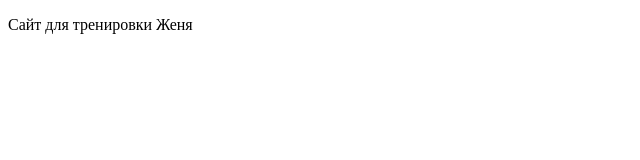
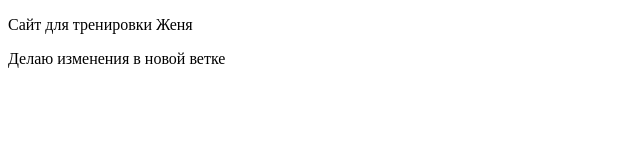
Before and after one commit to Zhenyapechenya/newProject, a plain HTML site: page index.html in a window 1280 px wide. Shown: the whole page, without its empty margins (0-640 px from the left). Drawn offline with Linux system fonts and the light colour scheme.

Commit message:
Внесла изменения, чтобы можо было делать пулл реквест

```diff
--- a/index.html
+++ b/index.html
@@ -6,5 +6,6 @@
     </head>
     <body>
         <p>Сайт для тренировки Женя</p>
+        <p>Делаю изменения в новой ветке</p>
     </body>
 </html>
```
